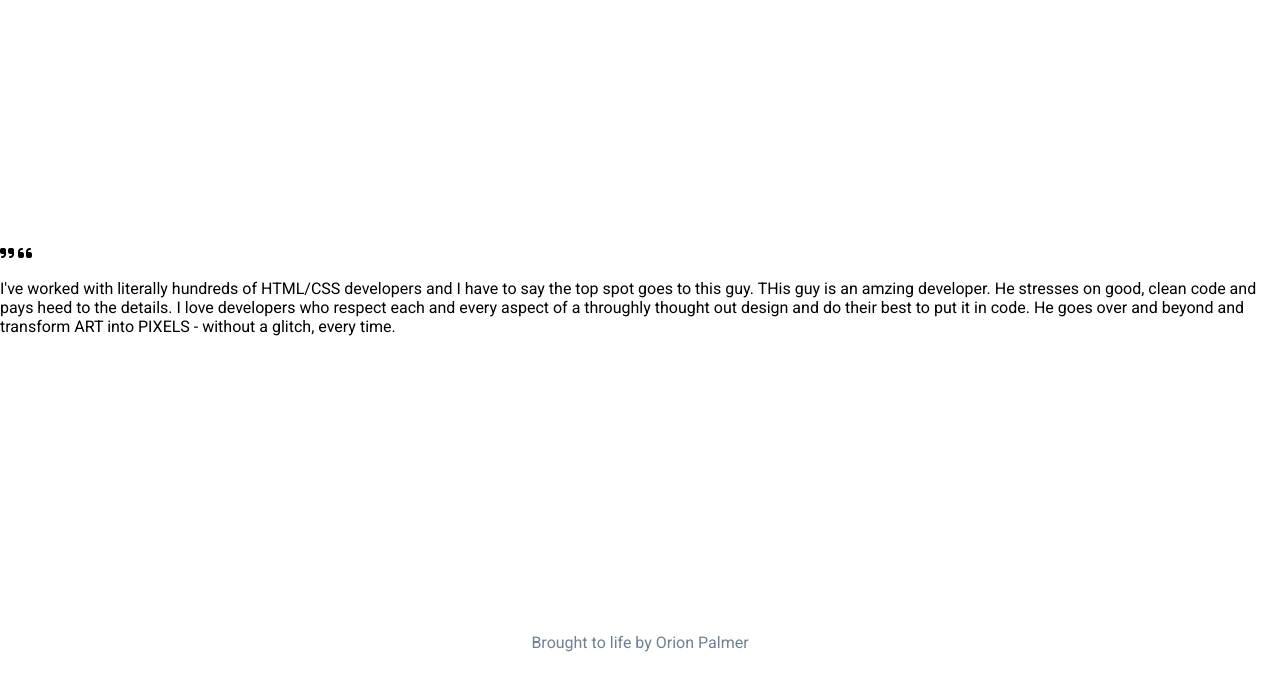
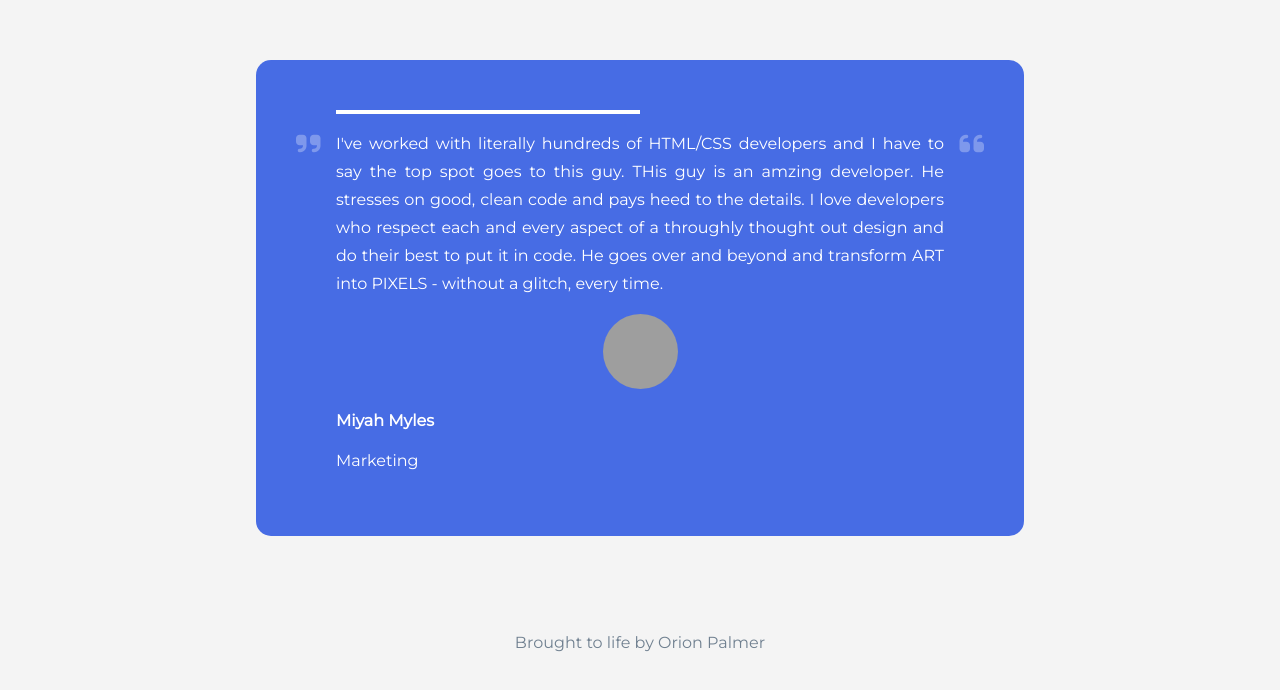
Before and after one commit to Composer0/Testimonial-Box-Switcher, a plain HTML site: page index.html in a window 1280 px wide. Shown: the part 102-792 px from the top of the page. Drawn offline with Linux system fonts and the light colour scheme; grey boxes are pictures that could not be loaded.

Commit message:
HTML and CSS Update

```diff
--- a/index.html
+++ b/index.html
@@ -11,13 +11,20 @@
 </head>
 
 <body>
-    <div class=""testimonial-container>
+    <div class="testimonial-container">
         <div class="progress-bar"></div>
+        <div class="fas fa-quote-left fa-quote"></div>
         <div class="fas fa-quote-right fa-quote"></div>
-        <div class="fas fa-quote-left fa-quote"></div>
         <p class="testimonial">
             I've worked with literally hundreds of HTML/CSS developers and I have to say the top spot goes to this guy. THis guy is an amzing developer. He stresses on good, clean code and pays heed to the details. I love developers who respect each and every aspect of a throughly thought out design and do their best to put it in code. He goes over and beyond and transform ART into PIXELS - without a glitch, every time.
         </p>
+        <div class="user">
+            <img src="https://randomuser.me/api/portraits/women/44.jpg" alt="user" class="user-image">
+        </div>
+        <div class="user-details">
+            <h4 class="username">Miyah Myles</h4>
+            <p class="role">Marketing</p>
+        </div>
     </div>
 
     <script src="script.js"></script>
--- a/styles.css
+++ b/styles.css
@@ -1,10 +1,11 @@
-@import url('https://fonts.googleapis.com/css2?family=Roboto:wght@400;700&display=swap');
+@import url('https://fonts.googleapis.com/css2?family=Montserrat');
 * {
     box-sizing: border-box;
 }
 
 body {
-    font-family: 'Roboto', sans-serif;
+    background-color: #f4f4f4;
+    font-family: 'Montserrat', sans-serif;
     display: flex;
     flex-direction: column;
     align-items: center;
@@ -12,6 +13,86 @@ body {
     height: 100vh;
     overflow: hidden;
     margin: 0;
+    padding: 10px;
+}
+
+.testimonial-container {
+    background-color: #476ce4;
+    color: #fff;
+    border-radius: 15px;
+    margin: 20px auto;
+    padding: 50px 80px;
+    max-width: 768px;
+    position: relative;
+}
+
+.fa-quote {
+    color: rgba(255, 255, 255, 0.3);
+    font-size: 28px;
+    position: absolute;
+    top: 70px;
+}
+
+.fa-quote-right {
+    left: 40px;
+}
+
+.fa-quote-left {
+    right: 40px;
+}
+
+.testimonial {
+    line-height:28px;
+    text-align:justify;
+}
+
+.user {
+    display: flex;
+    align-items: center;
+    justify-content: center;
+}
+
+.user .user-image {
+    border-radius: 50%;
+    height: 75px;
+    width: 75px;
+    object-fit: cover;
+}
+
+.user .user-details {
+    margin-left: 10px;
+}
+
+.user .username {
+    margin: 0;
+}
+
+.user .role {
+    font-weight: normal;
+    margin: 10px 0;
+}
+
+.progress-bar {
+    background-color: #fff;
+    height: 4px;
+    width: 100%;
+    animation: grow 10s linear infinite;
+    transform-origin: left;
+}
+
+@keyframes grow {
+    0% {
+        transform: scaleX(0);
+    }
+}
+
+@media(max-width: 768px) {
+    .testimonial-container {
+        padding: 20px 30px;
+    }
+    .fa-qote {
+        display: none;
+    }
 }
 
 footer {
```
